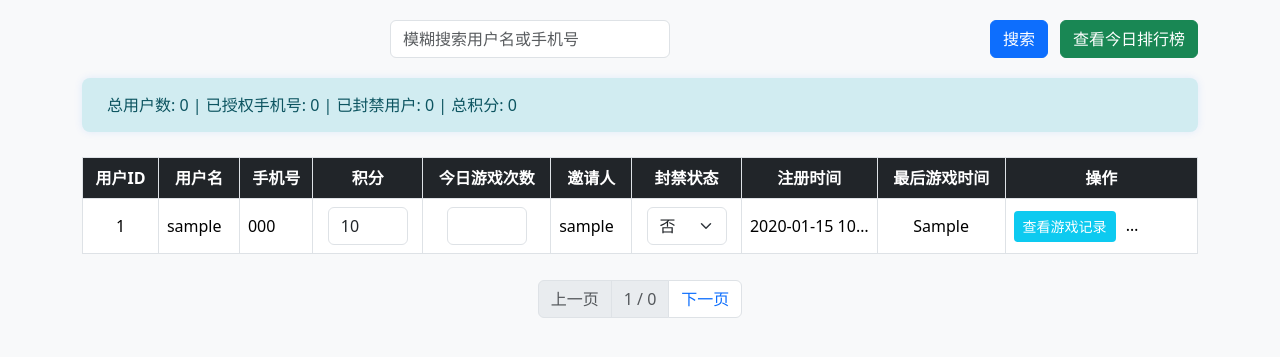
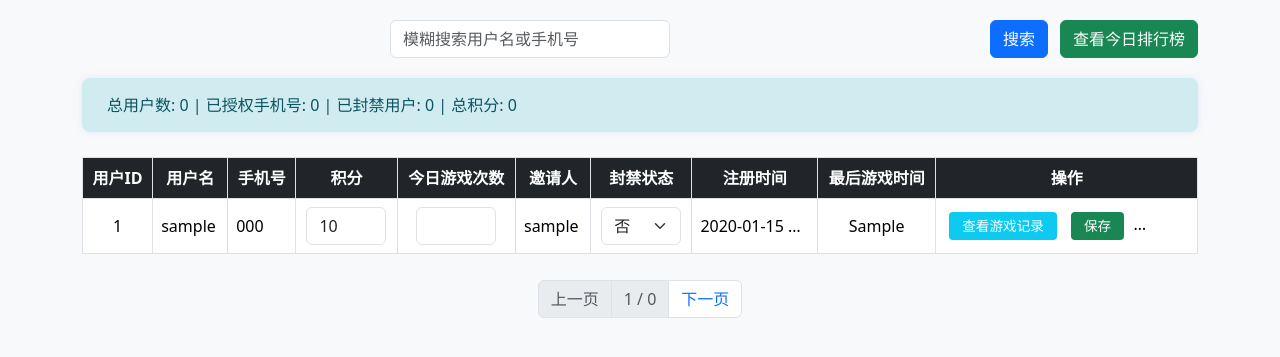
Before and after one commit to Dreamchaser-aus/telegramdashboard, a Flask app: page / in a window 1280 px wide. Shown: the top 357 px of the page. Run offline with Flask 2, Linux system fonts and the light colour scheme; a database or web service that is not in the repository returns one stand-in record (values such as "Sample title"); data that the repository does not hold is empty; parts of the project's set-up code (start-up, migrations or seed data) failed here and were passed over; some libraries are stand-ins or nearby versions.

Commit message:
Update dashboard.html

```diff
--- a/templates/dashboard.html
+++ b/templates/dashboard.html
@@ -45,15 +45,19 @@
     margin: auto;
   }
   /* 操作列宽度和按钮样式调整 */
-  .table tbody td:last-child {
-    min-width: 170px;
-    white-space: nowrap;
+  .table tbody td.actions-cell {
+    min-width: 250px !important;
+    white-space: nowrap !important;
+  }
+  .table tbody td.actions-cell button {
+    white-space: nowrap !important;
+    margin: 0 5px;
+    padding: 3px 12px;
+    font-size: 0.85rem;
   }
   .btn-save {
     background-color: #198754;
     color: white;
-    margin-right: 6px;
-    white-space: nowrap;
   }
   .btn-save:hover {
     background-color: #146c43;
@@ -62,8 +66,6 @@
   .btn-delete {
     background-color: #dc3545;
     color: white;
-    margin-left: 6px;
-    white-space: nowrap;
   }
   .btn-delete:hover {
     background-color: #b02a37;
@@ -72,8 +74,6 @@
   .btn-record {
     background-color: #0dcaf0;
     color: white;
-    margin-right: 6px;
-    white-space: nowrap;
   }
   .btn-record:hover {
     background-color: #31d2f2;
@@ -203,7 +203,7 @@ async function deleteUser(userId, btn) {
           </td>
           <td title="{{ user[7] }}">{{ user[7] }}</td>
           <td title="{{ user[8] if user[8] else '无' }}">{{ user[8] if user[8] else '无' }}</td>
-          <td>
+          <td class="actions-cell">
             <button type="button" class="btn btn-record btn-sm" onclick="window.open('/game_history?user_id={{ user[0] }}', '_blank')" title="查看游戏记录">查看游戏记录</button>
             <button type="button" class="btn btn-save btn-sm" onclick="saveUser('{{ user[0] }}', this)" title="保存修改">保存</button>
             <button type="button" class="btn btn-delete btn-sm" onclick="deleteUser('{{ user[0] }}', this)" title="删除用户">删除用户</button>
```
